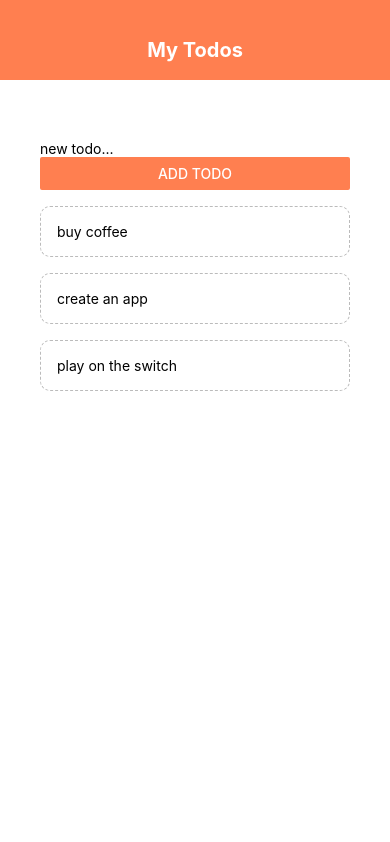
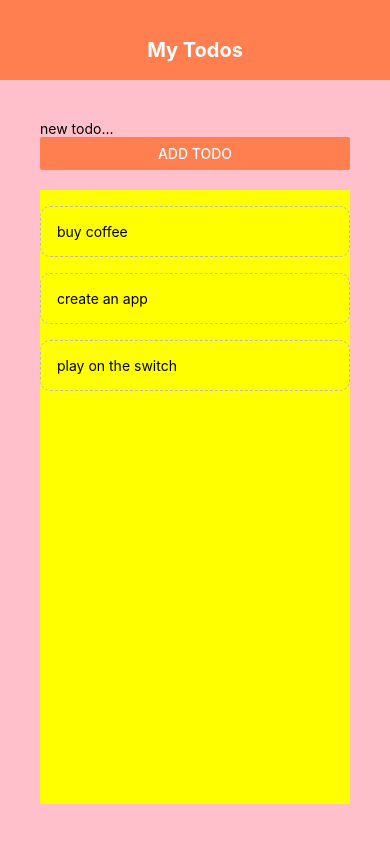
Before and after one commit to valcodeagile/react_projects, a React Native app in the folder myproject/: screen / in a window 390 px wide. Built offline with nearby package versions, Linux system fonts and the light colour scheme.

Commit message:
lesson 14

```diff
--- a/myproject/App.js
+++ b/myproject/App.js
@@ -3,6 +3,7 @@
 import Header from './components/header';
 import TodoItem from './components/todoitem';
 import AddTodo from './components/addTodo';
+import SandBox from './components/sandbox';
 
 export default function App() {
   const [todos, setTodos] = useState([
@@ -12,18 +13,18 @@
   ]);
 
   const pressHandler = (key) => {
-    setTodos((prevTodos) => {
-      return prevTodos.filter(todo => todo.key != key);
+    setTodos((abc) => {
+      return abc.filter(todo => todo.key != key);
     })
   }
 
   const submitHandler = (text) => {
 
     if(text.length > 3){
-      setTodos((prevTodos) => {
+      setTodos((efg) => {
         return [
           {text:text, key: Math.random().toString() },
-          ...prevTodos //spread operator
+          ...efg //spread operator
         ]
       })
     }else{
@@ -35,15 +36,15 @@
   }
 
   return (
+    // <SandBox />
     <TouchableWithoutFeedback onPress={() => {
       Keyboard.dismiss();
     }}>
       <View style={styles.container}>
         <Header />
         <View style={styles.content}>
-          {/* add todo form */}
+          <AddTodo submitHandler={submitHandler}/>
           <View style={styles.list}>
-            <AddTodo submitHandler={submitHandler}/>
             <FlatList
               data={todos}
               renderItem={({ item }) => (
@@ -63,9 +64,13 @@
     backgroundColor: '#fff',
   },
   content: {
+    flex:1,
     padding: 40,
+    backgroundColor:'pink',
   },
   list: {
+    flex:1,
     marginTop: 20,
+    backgroundColor:'yellow'
   },
 });
--- /dev/null
+++ b/myproject/components/sandbox.js
@@ -0,0 +1,44 @@
+import React from 'react';
+import { StyleSheet, Text, View} from 'react-native';
+
+export default function SandBox() {
+   return(
+    <View style={styles.container}>
+        <Text style={styles.boxOne}>one</Text>
+        <Text style={styles.boxTwo}>two</Text>
+        <Text style={styles.boxThree}>three</Text>
+        <Text style={styles.boxFour}>four</Text>
+    </View>
+   )
+  }
+
+const styles = StyleSheet.create({
+    container:{
+        // flex: 1,//flexible component,down to bottom
+        flexDirection: 'row',
+        paddingTop: 40,
+        backgroundColor: '#ddd',
+        justifyContent: 'space-around',//how to display dofferent components  on the main axis
+        alignItems:'flex-end',
+    },
+    boxOne:{
+        flex: 2,
+        backgroundColor: 'violet',
+        padding:10,
+    },
+    boxTwo:{
+        flex: 1,
+        backgroundColor: 'gold',
+        padding:20,
+    },
+    boxThree:{
+        flex: 1,
+        backgroundColor: 'coral',
+        padding:30,
+    },
+    boxFour:{
+        flex: 1,
+        backgroundColor: 'skyblue',
+        padding:40,
+    },
+});
```
